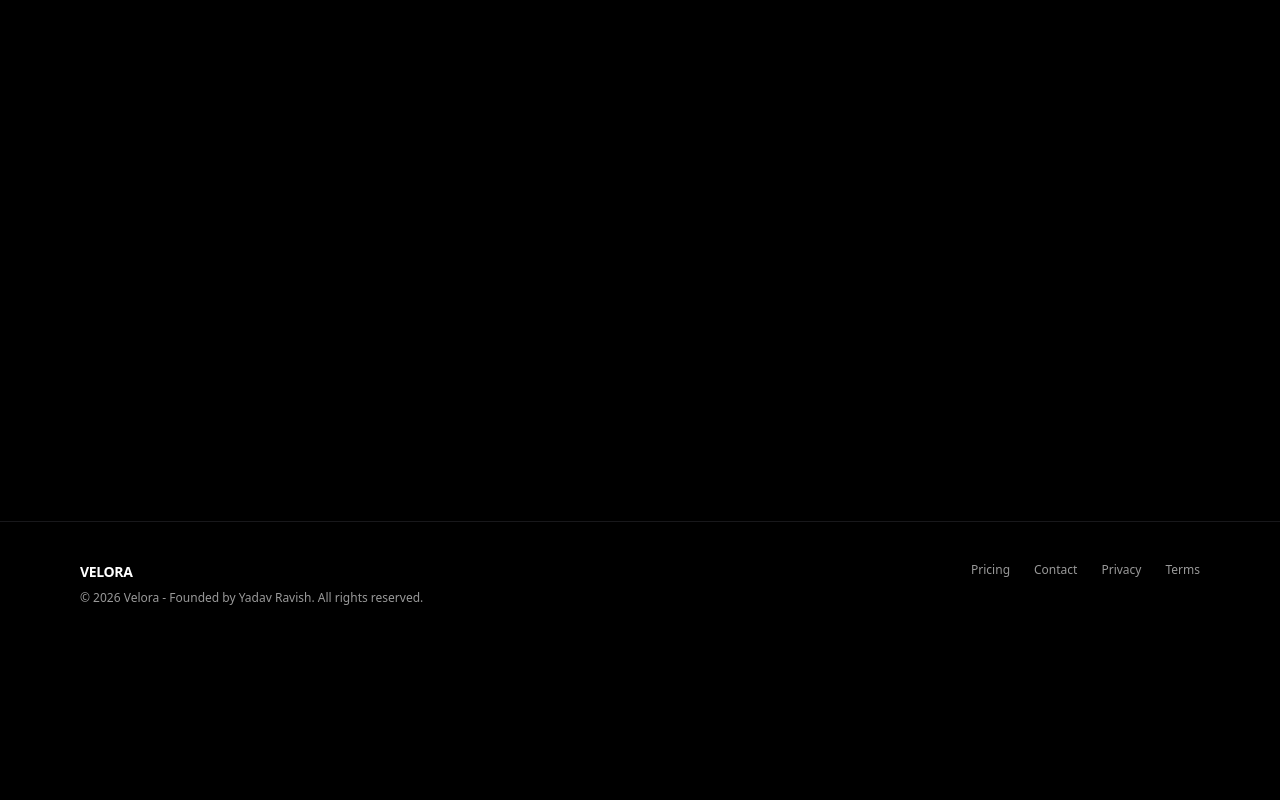
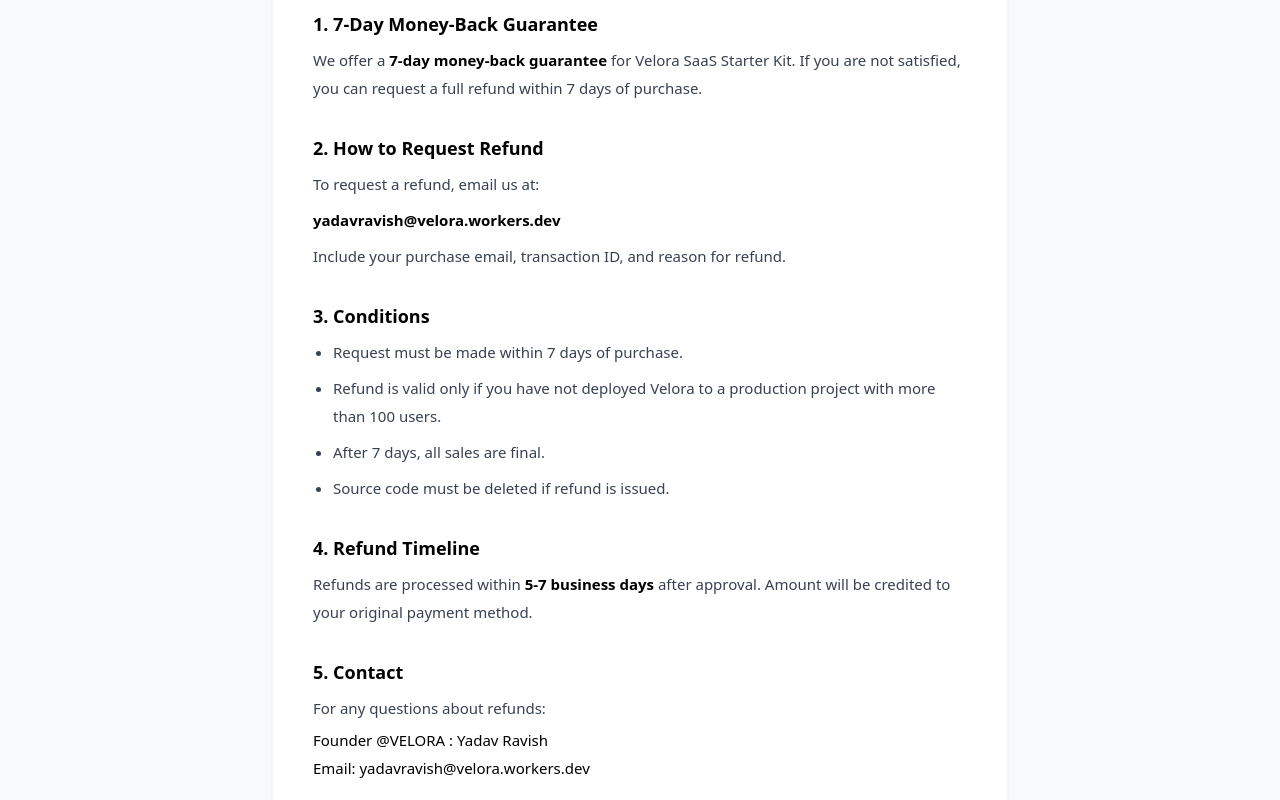
Before and after one commit to Ravs10/saas-starter-kit, a Next.js app: page /refund in a window 1280 px wide. Before the commit this address had no page. Shown: the part 340-1140 px from the top of the page. Before the commit the page ends 986 px from the top, so only its background shows below. Built offline with nearby package versions, Linux system fonts and the light colour scheme.

Commit message:
Create RefundPage component with refund policy details

```diff
--- /dev/null
+++ b/app/refund/page.tsx
@@ -0,0 +1,52 @@
+export default function RefundPage() {
+  return (
+    <div className="min-h-[calc(100vh-200px)] bg-[#F8F9FA] text-black">
+      <div className="max-w-3xl mx-auto px-4 py-12 md:py-16">
+        <a href="/" className="inline-block bg-black text-white px-5 py-2.5 rounded-full text-sm font-medium mb-8">
+          ← Back to Home
+        </a>
+
+        <h1 className="text-4xl md:text-5xl font-black tracking-tight">Refund Policy</h1>
+        <p className="text-gray-500 mt-3 text-sm">Last updated: November 1, 2026</p>
+
+        <div className="mt-8 bg-white p-8 md:p-10 rounded-[24px] border border-gray-100 shadow-sm space-y-8 text-[15px] leading-7 text-gray-700">
+
+          <section>
+            <h2 className="text-lg font-bold text-black mb-2">1. 7-Day Money-Back Guarantee</h2>
+            <p>We offer a <span className="font-semibold text-black">7-day money-back guarantee</span> for Velora SaaS Starter Kit. If you are not satisfied, you can request a full refund within 7 days of purchase.</p>
+          </section>
+
+          <section>
+            <h2 className="text-lg font-bold text-black mb-2">2. How to Request Refund</h2>
+            <p>To request a refund, email us at:</p>
+            <p className="mt-2 font-semibold text-black">yadavravish@velora.workers.dev</p>
+            <p className="mt-2">Include your purchase email, transaction ID, and reason for refund.</p>
+          </section>
+
+          <section>
+            <h2 className="text-lg font-bold text-black mb-2">3. Conditions</h2>
+            <ul className="list-disc pl-5 space-y-2">
+              <li>Request must be made within 7 days of purchase.</li>
+              <li>Refund is valid only if you have not deployed Velora to a production project with more than 100 users.</li>
+              <li>After 7 days, all sales are final.</li>
+              <li>Source code must be deleted if refund is issued.</li>
+            </ul>
+          </section>
+
+          <section>
+            <h2 className="text-lg font-bold text-black mb-2">4. Refund Timeline</h2>
+            <p>Refunds are processed within <span className="font-semibold text-black">5-7 business days</span> after approval. Amount will be credited to your original payment method.</p>
+          </section>
+
+          <section>
+            <h2 className="text-lg font-bold text-black mb-2">5. Contact</h2>
+            <p>For any questions about refunds:</p>
+            <p className="mt-1 font-medium text-black">Founder @VELORA : Yadav Ravish</p>
+            <p className="font-medium text-black">Email: yadavravish@velora.workers.dev</p>
+          </section>
+
+        </div>
+      </div>
+    </div>
+  )
+}
```
